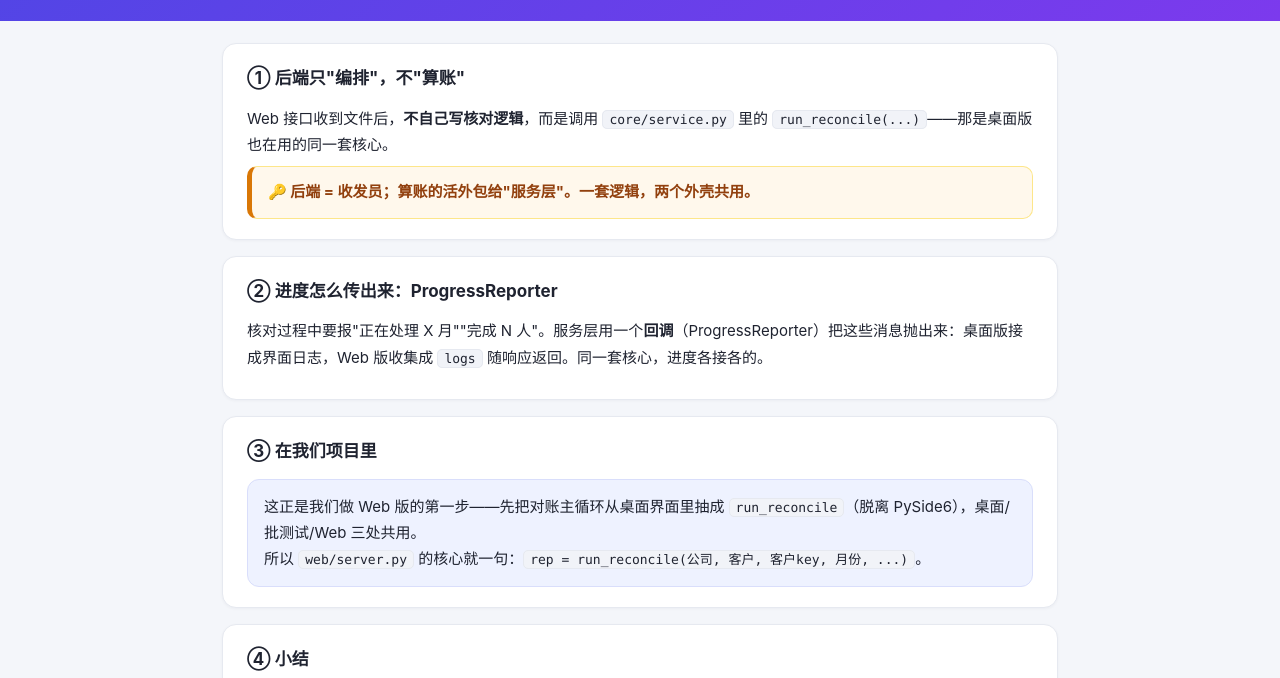
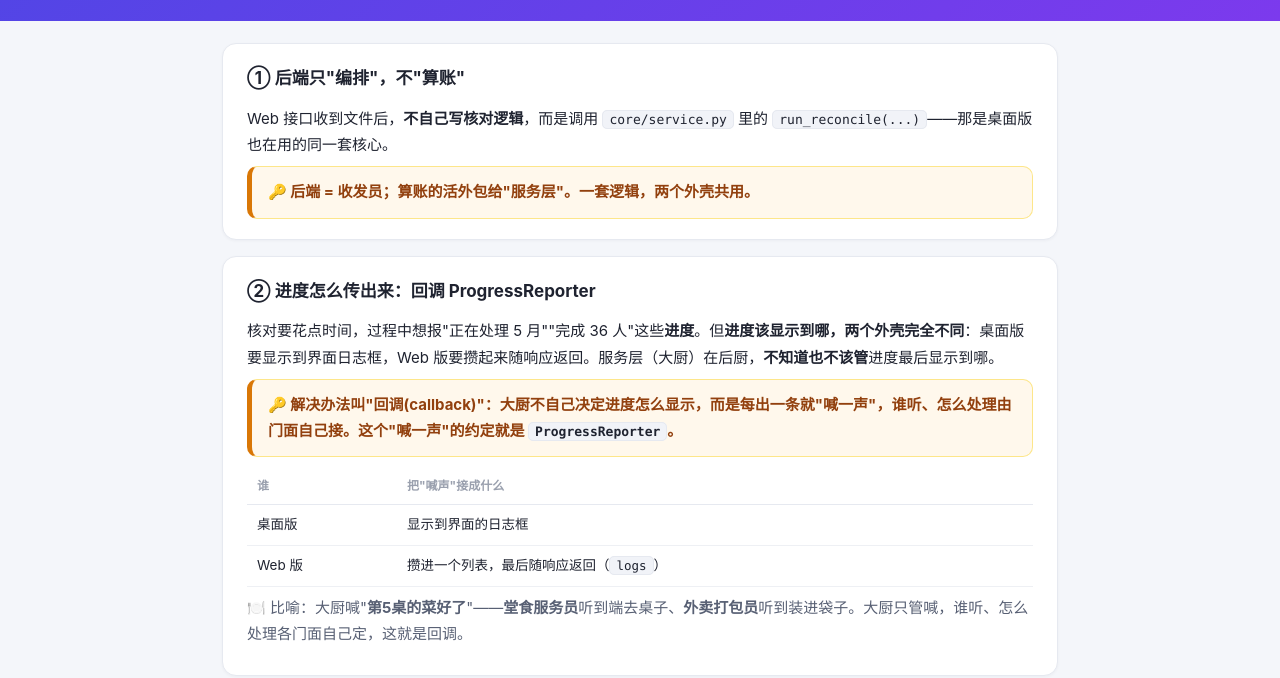
Before and after one commit to Hodddy/kaoqin-learn, a plain HTML site: page lessons/lesson-04-5.html in a window 1280 px wide. Shown: the part 122-800 px from the top of the page. Drawn offline with Linux system fonts and the light colour scheme.

Commit message:
sync: 4.5 回调比喻

```diff
--- a/lessons/lesson-04-5.html
+++ b/lessons/lesson-04-5.html
@@ -4,8 +4,14 @@
 <div class="sec"><h2>① 后端只"编排"，不"算账"</h2>
 <p>Web 接口收到文件后，<b>不自己写核对逻辑</b>，而是调用 <code>core/service.py</code> 里的 <code>run_reconcile(...)</code>——那是桌面版也在用的同一套核心。</p>
 <div class="key">🔑 后端 = 收发员；算账的活外包给"服务层"。一套逻辑，两个外壳共用。</div></div>
-<div class="sec"><h2>② 进度怎么传出来：ProgressReporter</h2>
-<p>核对过程中要报"正在处理 X 月""完成 N 人"。服务层用一个<b>回调</b>（ProgressReporter）把这些消息抛出来：桌面版接成界面日志，Web 版收集成 <code>logs</code> 随响应返回。同一套核心，进度各接各的。</p></div>
+<div class="sec"><h2>② 进度怎么传出来：回调 ProgressReporter</h2>
+<p>核对要花点时间，过程中想报"正在处理 5 月""完成 36 人"这些<b>进度</b>。但<b>进度该显示到哪，两个外壳完全不同</b>：桌面版要显示到界面日志框，Web 版要攒起来随响应返回。服务层（大厨）在后厨，<b>不知道也不该管</b>进度最后显示到哪。</p>
+<div class="key">🔑 解决办法叫"<b>回调(callback)</b>"：大厨不自己决定进度怎么显示，而是<b>每出一条就"喊一声"</b>，谁听、怎么处理由门面自己接。这个"喊一声"的约定就是 <code>ProgressReporter</code>。</div>
+<table style="margin-top:10px"><thead><tr><th>谁</th><th>把"喊声"接成什么</th></tr></thead><tbody>
+<tr><td>桌面版</td><td>显示到界面的日志框</td></tr>
+<tr><td>Web 版</td><td>攒进一个列表，最后随响应返回（<code>logs</code>）</td></tr>
+</tbody></table>
+<p class="muted" style="margin-top:8px">🍽️ 比喻：大厨喊"<b>第5桌的菜好了</b>"——<b>堂食服务员</b>听到端去桌子、<b>外卖打包员</b>听到装进袋子。大厨只管喊，谁听、怎么处理各门面自己定，这就是回调。</p></div>
 <div class="sec"><h2>③ 在我们项目里</h2><div class="proj">
 这正是我们做 Web 版的第一步——先把对账主循环从桌面界面里抽成 <code>run_reconcile</code>（脱离 PySide6），桌面/批测试/Web 三处共用。<br>
 所以 <code>web/server.py</code> 的核心就一句：<code>rep = run_reconcile(公司, 客户, 客户key, 月份, ...)</code>。
```
